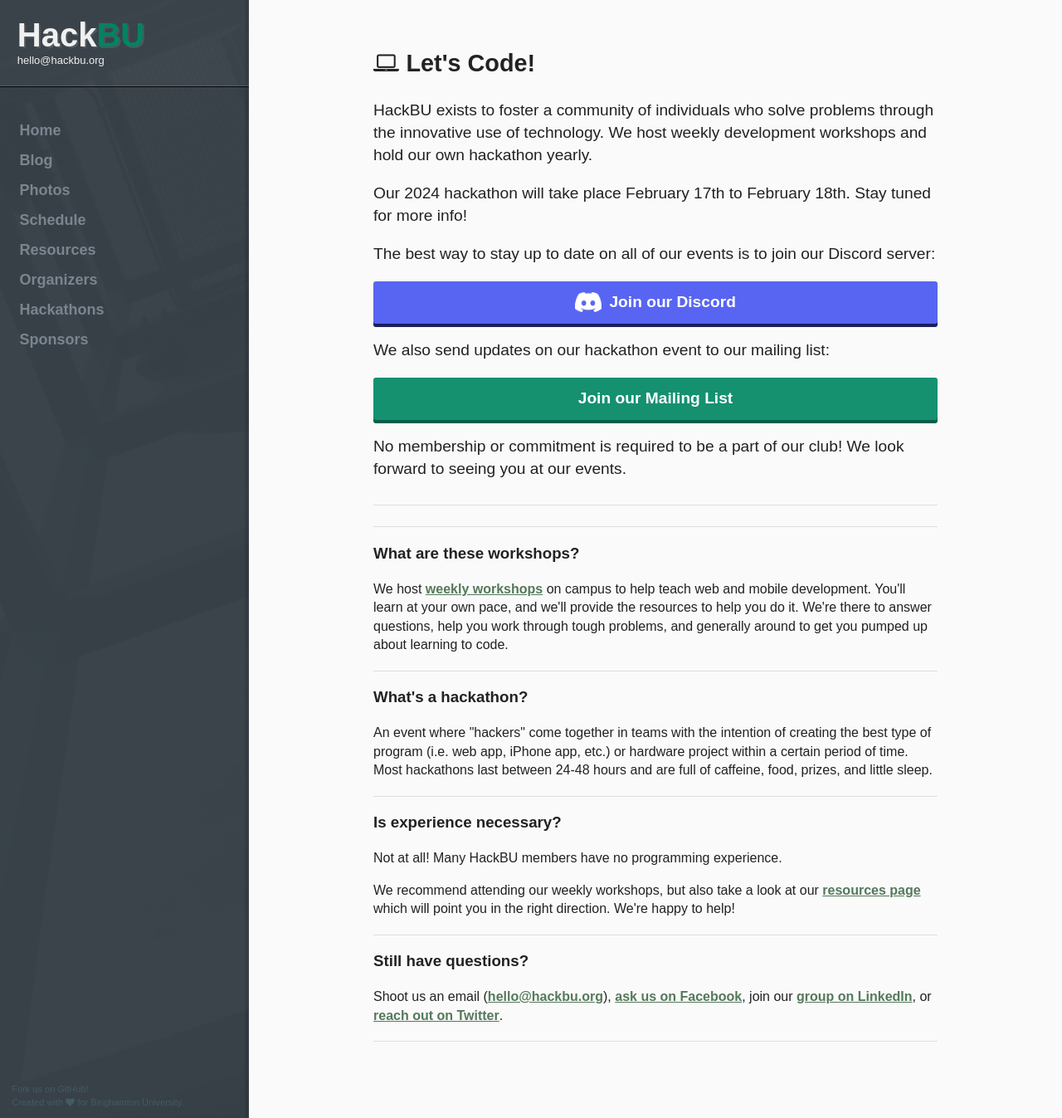
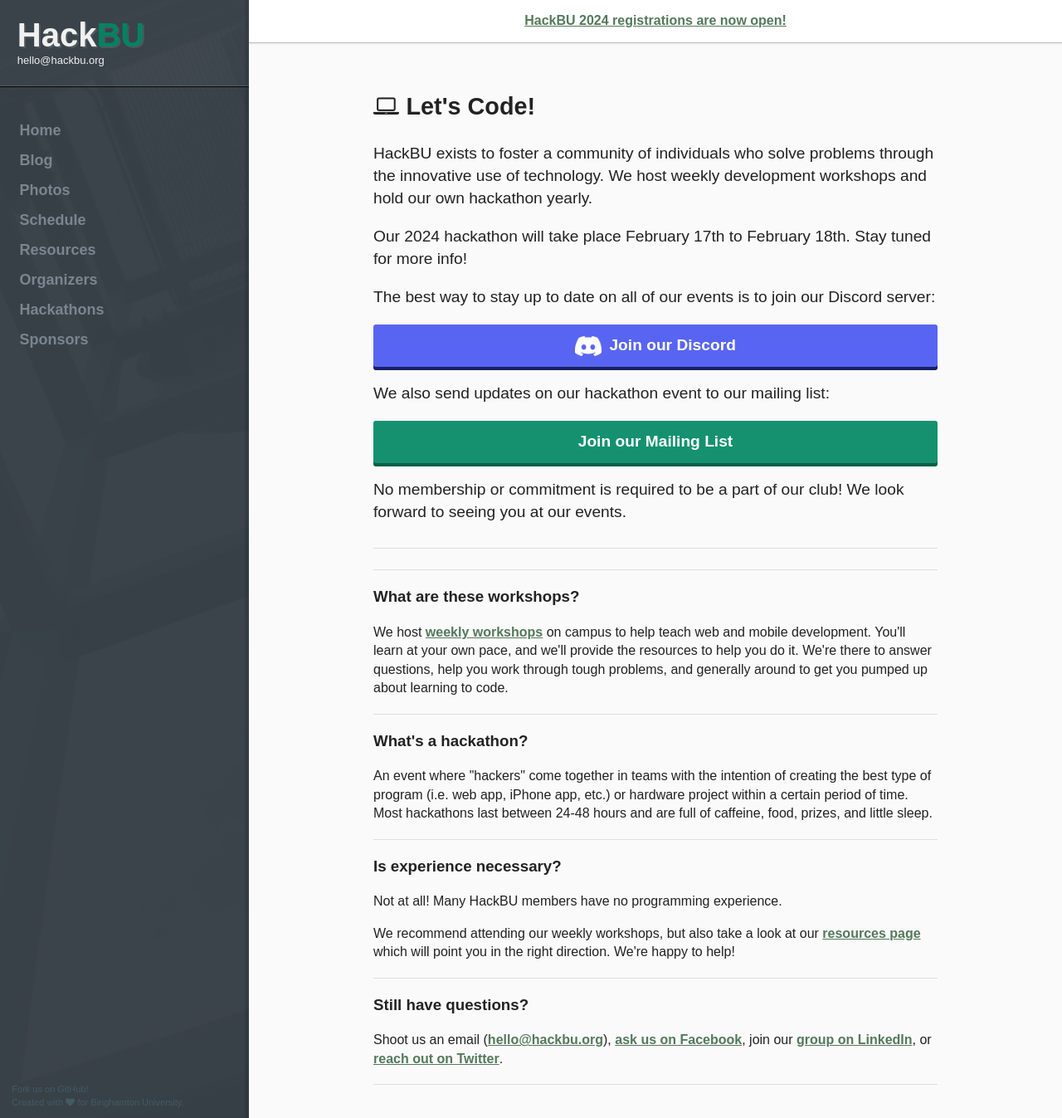
Before and after one commit to hackbinghamton/hackbinghamton.github.io, a Jekyll site: the page built from index.html, in a window 1280 px wide and 1347 px high. Shown: the whole window at 83% size. Built offline with Jekyll 4.4.1, drawn with Linux system fonts in a browser that asks for light colours.

Commit message:
all: enable banner

```diff
--- a/_includes/announcement.html
+++ b/_includes/announcement.html
@@ -1,3 +1,3 @@
 <div class="site-announcement">
-  <a href="/blog/2022/01/03/hackbu-2023-registrations-open.html">HackBU 2023 registrations are now open!</a>
+  <a href="https://forms.gle/NpJnaMxDfLvCcywb9">HackBU 2024 registrations are now open!</a>
 </div>
--- a/_layouts/default.html
+++ b/_layouts/default.html
@@ -72,7 +72,7 @@
 		{% include sidebar.html %}
 
 		<div class="container">
-			<!-- {% include announcement.html %} -->
+			{% include announcement.html %}
 
 			<div class="page-content">
 				{{ content }}
```
